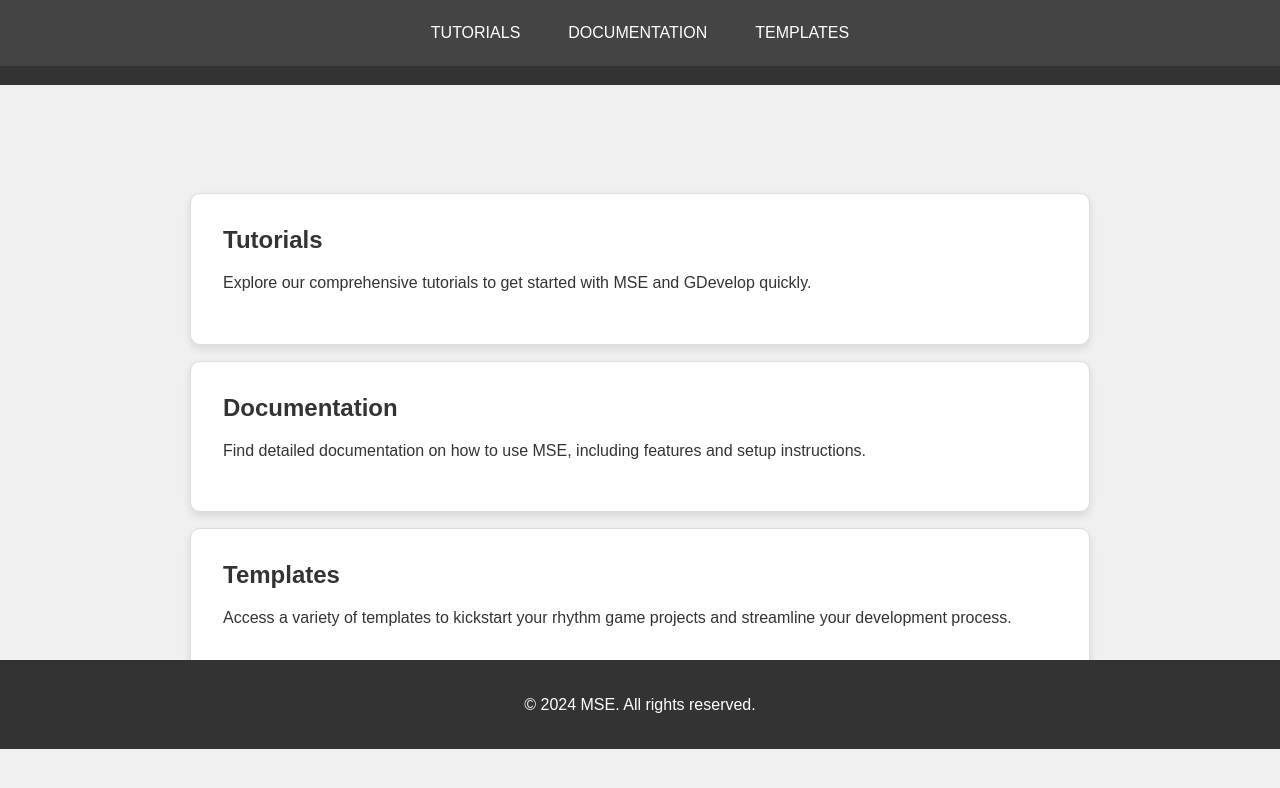
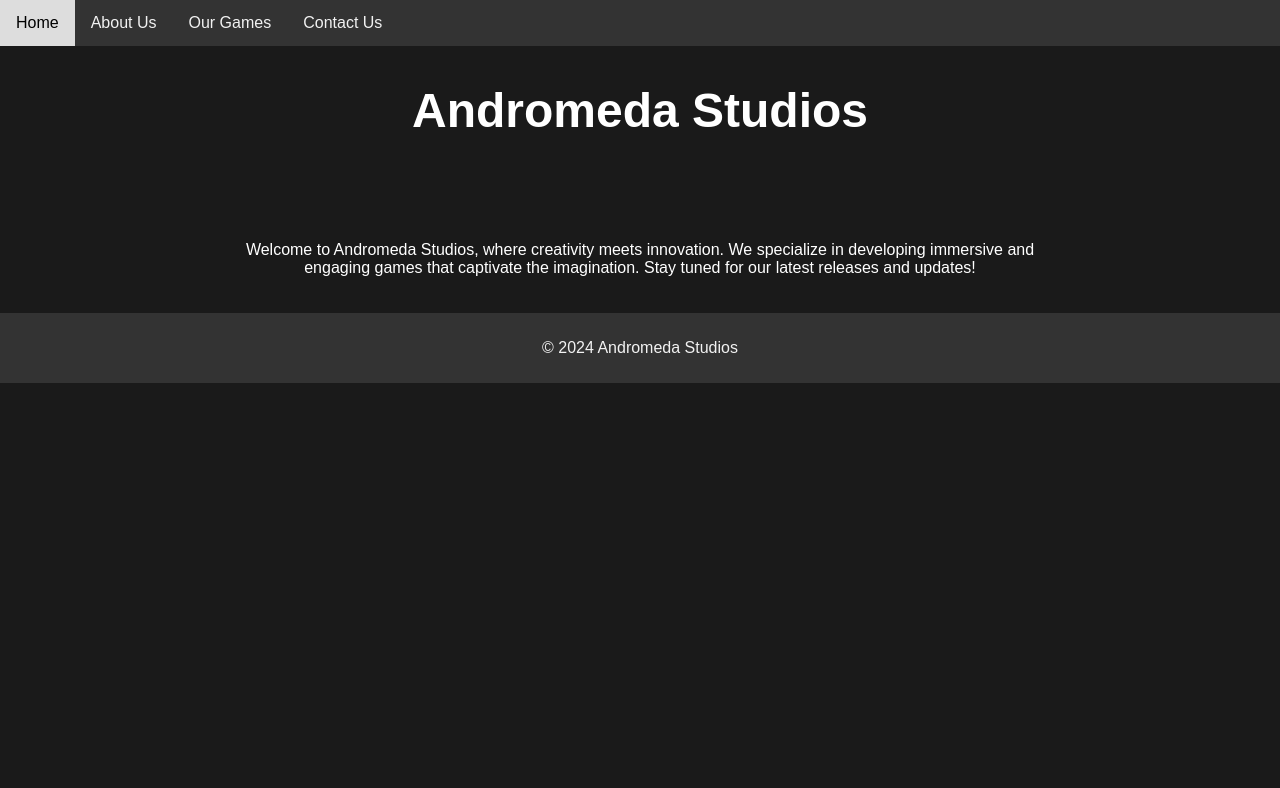
Before and after one commit to Michaelgde/Samurai, a plain HTML site: page index.html in a window 1280 px wide. Drawn offline with Linux system fonts and the light colour scheme.

Commit message:
Update index.html

```diff
--- a/index.html
+++ b/index.html
@@ -3,113 +3,131 @@
 <head>
     <meta charset="UTF-8">
     <meta name="viewport" content="width=device-width, initial-scale=1.0">
-    <title>MSE</title>
+    <title>Andromeda Studios</title>
     <style>
         body {
+            display: flex;
+            flex-direction: column;
+            align-items: center;
+            margin: 0;
+            background-color: #1a1a1a;
+            color: #fff;
             font-family: Arial, sans-serif;
-            margin: 0;
-            padding: 0;
-            background-color: #f0f0f0;
-            color: #333;
         }
-        header {
+
+        .nav {
+            width: 100%;
             background-color: #333;
-            color: #fff;
-            padding: 1em 0;
+            overflow: hidden;
+        }
+
+        .nav a {
+            float: left;
+            display: block;
+            color: #f2f2f2;
             text-align: center;
-            position: relative;
+            padding: 14px 16px;
+            text-decoration: none;
         }
-        nav {
-            background-color: #444;
-            color: #fff;
+
+        .nav a:hover {
+            background-color: #ddd;
+            color: black;
+        }
+
+        .header {
             text-align: center;
-            padding: 0.5em 0;
-            position: fixed;
+            margin: 20px 0;
+        }
+
+        .header h1 {
+            font-size: 3em;
+            animation: float 3s ease-in-out infinite;
+        }
+
+        .content {
+            text-align: center;
+            max-width: 800px;
+            margin: 20px;
+        }
+
+        .footer {
+            margin-top: auto;
+            text-align: center;
+            padding: 10px;
+            background-color: #333;
             width: 100%;
-            top: 0;
-            left: 0;
-            z-index: 1;
+            color: #f2f2f2;
         }
-        nav ul {
-            list-style: none;
-            padding: 0;
-            margin: 0;
-            display: flex;
-            justify-content: center;
+
+        @keyframes float {
+            0% {
+                transform: translateY(0);
+            }
+            50% {
+                transform: translateY(-20px);
+            }
+            100% {
+                transform: translateY(0);
+            }
         }
-        nav ul li {
-            margin: 0;
+
+        .section {
+            display: none;
         }
-        nav ul li a {
+
+        .section.active {
             display: block;
-            color: #fff;
-            padding: 1em 1.5em;
-            text-decoration: none;
-            text-transform: uppercase;
-        }
-        nav ul li a:hover {
-            background-color: #555;
-        }
-        main {
-            padding: 3em 1.5em 1.5em;
-            max-width: 900px;
-            margin: 0 auto;
-            position: relative;
-            top: 60px; /* to offset the fixed nav */
-        }
-        section {
-            background: #fff;
-            border: 1px solid #ddd;
-            border-radius: 10px;
-            padding: 2em;
-            margin-bottom: 1em;
-            box-shadow: 0 4px 8px rgba(0, 0, 0, 0.1);
-        }
-        h1, h2 {
-            color: #333;
-            margin: 0 0 0.5em;
-        }
-        p {
-            line-height: 1.6;
-        }
-        footer {
-            background-color: #333;
-            color: #fff;
-            text-align: center;
-            padding: 1em 0;
-            position: relative;
-            bottom: 0;
-            width: 100%;
         }
     </style>
+    <script>
+        function showSection(id) {
+            document.querySelectorAll('.section').forEach(section => {
+                section.classList.remove('active');
+            });
+            document.getElementById(id).classList.add('active');
+        }
+
+        window.onload = () => {
+            showSection('home');
+        };
+    </script>
 </head>
 <body>
-    <header>
-        <h1>Welcome to MSE</h1>
-    </header>
-    <nav>
-        <ul>
-            <li><a href="#tutorials">Tutorials</a></li>
-            <li><a href="#documentation">Documentation</a></li>
-            <li><a href="#templates">Templates</a></li>
-        </ul>
-    </nav>
-    <main>
-        <section id="tutorials">
-            <h2>Tutorials</h2>
-            <p>Explore our comprehensive tutorials to get started with MSE and GDevelop quickly.</p>
-        </section>
-        <section id="documentation">
-            <h2>Documentation</h2>
-            <p>Find detailed documentation on how to use MSE, including features and setup instructions.</p>
-        </section>
-        <section id="templates">
-            <h2>Templates</h2>
-            <p>Access a variety of templates to kickstart your rhythm game projects and streamline your development process.</p>
-        </section>
-    </main>
-    <footer>
-        <p>&copy; 2024 MSE. All rights reserved.</p>
-    </footer>
+    <div class="nav">
+        <a href="#" onclick="showSection('home')">Home</a>
+        <a href="#" onclick="showSection('about')">About Us</a>
+        <a href="#" onclick="showSection('games')">Our Games</a>
+        <a href="#" onclick="showSection('contact')">Contact Us</a>
+    </div>
+
+    <div class="header">
+        <h1>Andromeda Studios</h1>
+    </div>
+
+    <div class="content">
+        <div id="home" class="section active">
+            <p>Welcome to Andromeda Studios, where creativity meets innovation. We specialize in developing immersive and engaging games that captivate the imagination. Stay tuned for our latest releases and updates!</p>
+        </div>
+
+        <div id="about" class="section">
+            <h2>About Us</h2>
+            <p>At Andromeda Studios, we are passionate about creating unique and memorable gaming experiences. Our team of talented developers and designers work tirelessly to push the boundaries of what's possible in the gaming industry.</p>
+        </div>
+
+        <div id="games" class="section">
+            <h2>Our Games</h2>
+            <p>Discover our exciting portfolio of games, each designed to transport players into fantastical worlds filled with adventure and intrigue. From action-packed thrillers to mind-bending puzzles, we have something for every type of gamer.</p>
+        </div>
+
+        <div id="contact" class="section">
+            <h2>Contact Us</h2>
+            <p>If you have any questions, feedback, or would like to collaborate with us, please don't hesitate to reach out. You can contact us at <a href="mailto:info@andromedastudios.com">info@andromedastudios.com</a>.</p>
+        </div>
+    </div>
+
+    <div class="footer">
+        <p>&copy; 2024 Andromeda Studios</p>
+    </div>
 </body>
 </html>
```
